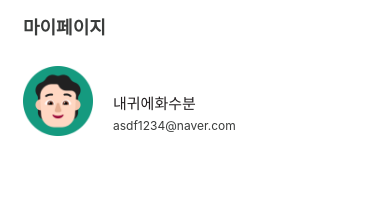
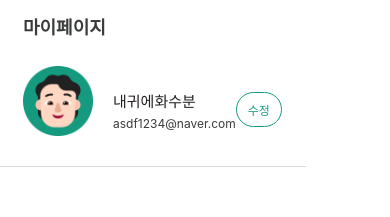
Before and after one commit to Makive-moumi/Moumi_RN, a React Native app: screen /MyPage in a window 390 px wide. Shown: the top 217 px of the page. Built offline with nearby package versions, Linux system fonts and the light colour scheme.

Commit message:
[FEAT] #8 - 프로필 완

```diff
--- a/app/screens/MyPage.js
+++ b/app/screens/MyPage.js
@@ -26,7 +26,13 @@ const MyPage = () => {
             <UserNickname>{nickname}</UserNickname>
             <UserEmail>{email}</UserEmail>
           </UserText>
+
+          <UserEditBtn>
+            <UserEditText>수정</UserEditText>
+          </UserEditBtn>
         </UserInfo>
+
+        <Line/>
 
         {/* 번역 내역 */}
 
@@ -52,6 +58,12 @@ const Container = styled.View`
   justify-content: flex-start;
 `;
 
+const Line = styled.View`
+  width: 100%;
+  height: 0.5px;
+  background-color: ${({ theme }) => theme.line};
+`;
+
 // 헤더
 const Header = styled.View`
   flex-direction: row;
@@ -68,24 +80,36 @@ const Title = styled.Text`
 // 사용자 정보
 const UserInfo = styled.View`
   flex-direction: row;
-  justify-content: flex-start;
   margin: 0px 24px 30px 23px;
 `;
 const UserText = styled.View`
-  margin-top: 26px;
   margin-left: 20px;
-
+  justify-content: flex-end;
 `;
 const UserNickname = styled.Text`
   font-size: 15;
   font-weight: 500;
   color: ${({ theme }) => theme.userName};
+  margin-bottom: 5px;
 `;
 const UserEmail = styled.Text`
   font-size: 12;
   font-weight: 400;
   color: ${({ theme }) => theme.userEmail};
-  margin-top: 5px;
+  margin-bottom: 5px;
+`;
+const UserEditBtn = styled.View`
+  margin-left: auto;
+  justify-content: flex-end;
+  margin-bottom: 9px;
+`;
+const UserEditText = styled.Text`
+  font-size: 12;
+  font-weight: 500;
+  color: ${({ theme }) => theme.userEdit};
+  padding: 8px 11px;
+  border: 1px solid ${({ theme }) => theme.userEdit};
+  border-radius: 20px;
 `;
 
 export default MyPage;
--- a/app/theme.js
+++ b/app/theme.js
@@ -5,7 +5,8 @@ const colors = {
   dark_green: '#728F89',
   dark_gray1: '#231F20',
   dark_gray2: '#3A3C3B',
-  light_gray: '#F3F6F6',
+  light_gray1: '#F3F6F6',
+  light_gray2: '#D9D9D9',
 };
 
 export const theme = {
@@ -14,10 +15,10 @@ export const theme = {
   text: colors.dark_gray2,
 
   // 카테고리
-  categoryBack: colors.light_gray,
+  categoryBack: colors.light_gray1,
 
   // 필터 관련
-  filterBtn: colors.light_gray,
+  filterBtn: colors.light_gray1,
   filterBtnText: colors.dark_green,
   filterBack: colors.main_color,
   filterText: colors.white,
@@ -28,4 +29,6 @@ export const theme = {
   // 마이페이지
   userName: colors.dark_gray1,
   userEmail: colors.dark_gray2,
+  userEdit: colors.main_color,
+  line: colors.light_gray2,
 };
```
